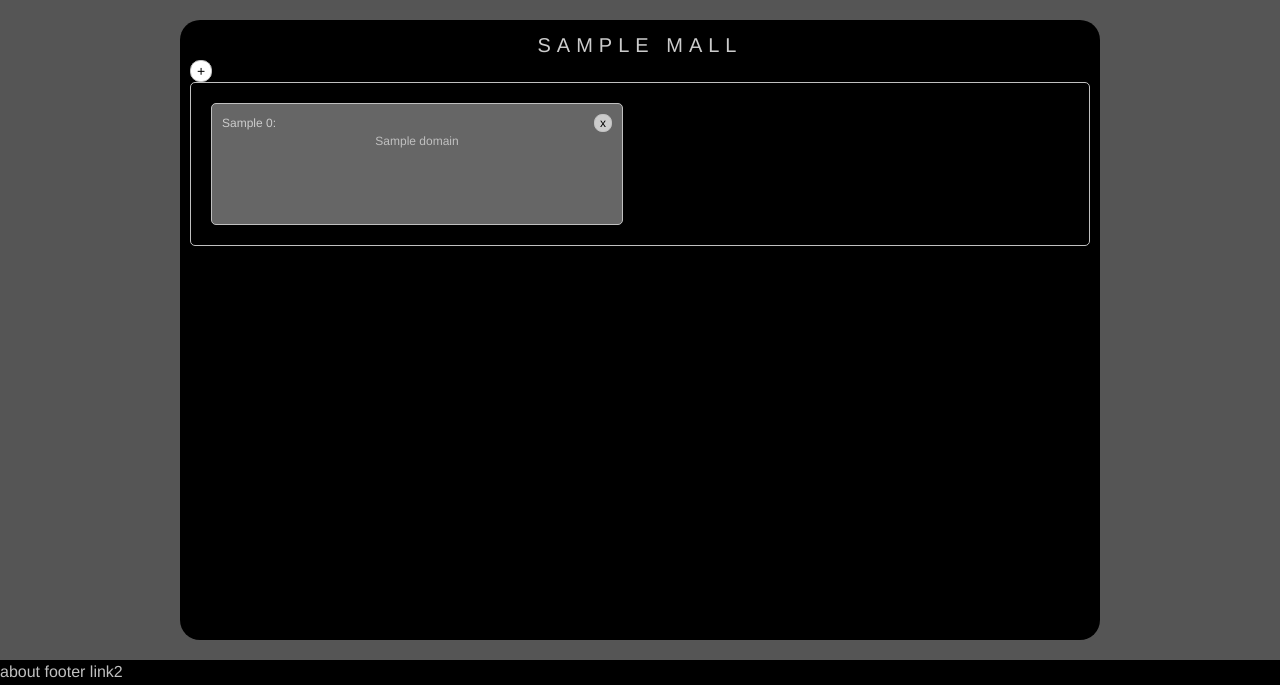
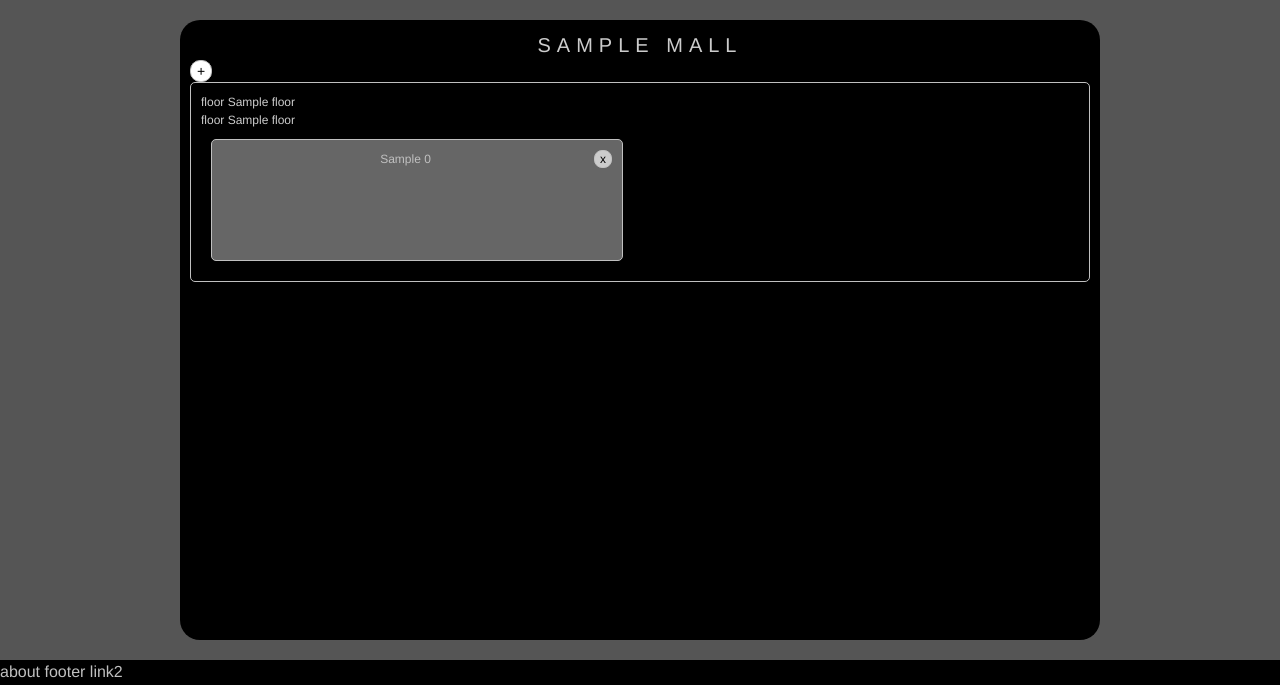
Before and after one commit to amberylx/shopsquare, a Django app: template mall/templates/mall.html in a window 1280 px wide. Shown: the part 25-725 px from the top of the page. Run offline with Django 3.2, Linux system fonts and the light colour scheme; the template is opened without the code that fills it: most values are stand-ins (such as "Sample title", 1, 10 or a date in 2020); form fields are guessed from the names that the template uses; some libraries are stand-ins or nearby versions.

Commit message:
add in next floor as dotted empty floor, so user can add to new floors

```diff
--- a/mall/templates/mall.html
+++ b/mall/templates/mall.html
@@ -20,7 +20,7 @@ var mallid = '{{mall.id}}';
 <div id="workspace">
   <div class="mallname">{{mall.name}}</div>
   <div class="successMsg success"></div>
-  <div class="errorMsg error">Error.</div>
+  <div class="errorMsg error"></div>
   <div class="addstorecontainer thinborder icontext">+</div>
   <div class="addstoreformcontainer thinborder">
     {% include 'add_store_snippet.html' %}
--- a/mall/templates/mall_snippet.html
+++ b/mall/templates/mall_snippet.html
@@ -1,18 +1,27 @@
 {% for floor,stores in stores_dict.items %}
-  <div id="floor_{{floor}}" class="floor thinborder clearfix">
+  {% if stores %}
+  <div id="floor_{{floor}}" class="floor clearfix thinborder">
+    <div class="floorlabel">floor {{floor}}</div>
+    <div class="floorlabel vert">floor {{floor}}</div>
     {% for storetup in stores %}
       {% with store=storetup.0 %}
         {% with storeimg=storetup.1 %}
         <div id="store_{{store.id}}" class="store thinborder"
            {% if storeimg %}style="background-image:url('/ssmedia/images/usrimg/{{storeimg}}')"{% endif %}>
            <div id="rmv_{{store.id}}" class="storermv thinborder icontext">x</div>
-           <div>{{store.name}}:</div>
            <div class="storename">
-             <a href="{{store.domain}}" target="_new">{{store.domain}}</a>
+             <a href="{{store.domain}}" target="_new">{{store.name}}</a>
            </div>
         </div>
         {% endwith %}
       {% endwith %}
     {% endfor %}
   </div>
+  {% else %}
+  <div id="floor_{{floor}}" class="floor dotthinborder clearfix">
+    <div class="floorlabel">floor {{floor}}</div>
+    <div class="floorlabel vert">floor {{floor}}</div>
+    ghost town!
+  </div>
+  {% endif %}
 {% endfor %}
--- a/media/css/style.css
+++ b/media/css/style.css
@@ -61,6 +61,10 @@ a:visited {
     border: 1px solid silver;
     border-radius: 5px;
 }
+.dotthinborder {
+    border: 1px dotted silver;
+    border-radius: 5px;
+}
 .icontext {
     color: #000;
     font-size: 12px;
@@ -78,9 +82,12 @@ form input[type="url"] {
     color: goldenrod;
 }
 .successMsg {
-    width: 80%;
+    width: 90%;
     border: 1px solid goldenrod;
     display: none;
+    border-radius: 7px;
+    padding: 5px;
+    margin: 0 auto;
 }
 .error {
     color: red;
@@ -91,4 +98,5 @@ form input[type="url"] {
     display: none;
     border-radius: 7px;
     padding: 5px;
+    margin: 0 auto;
 }
```
